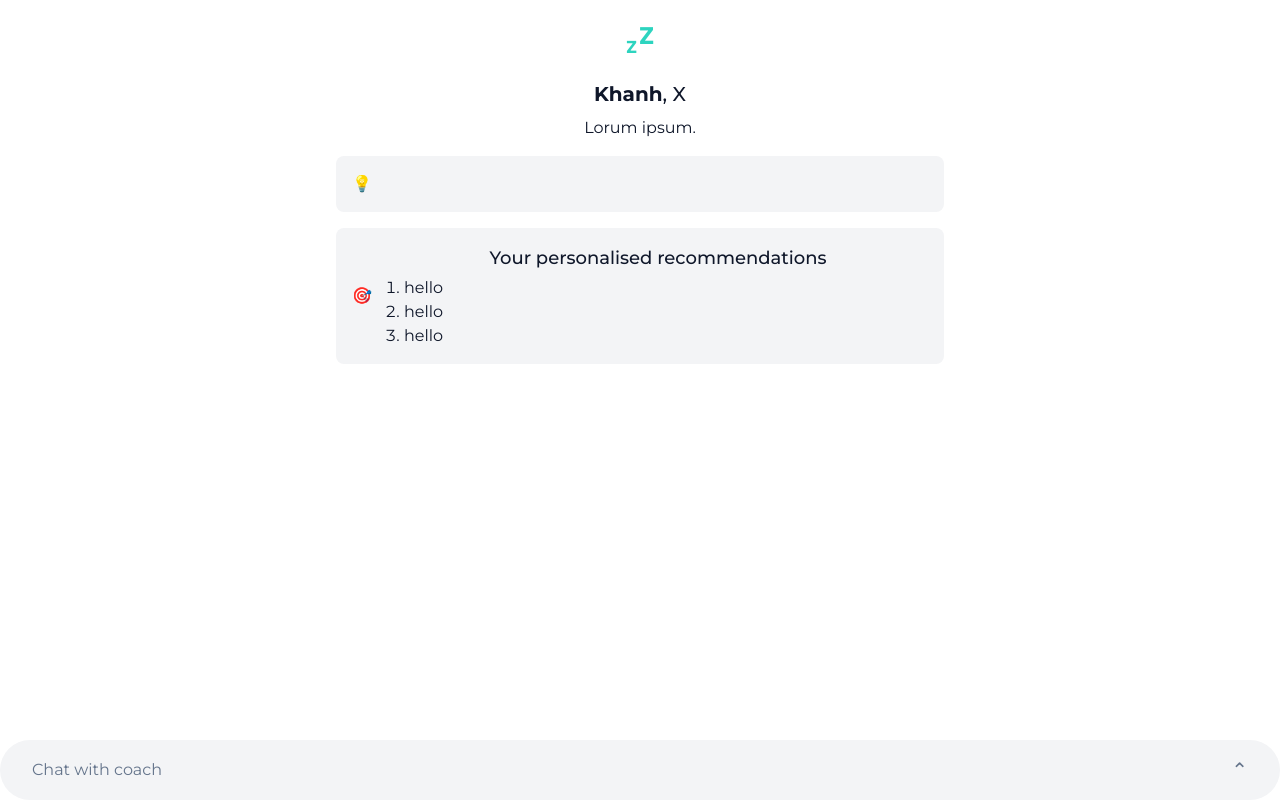
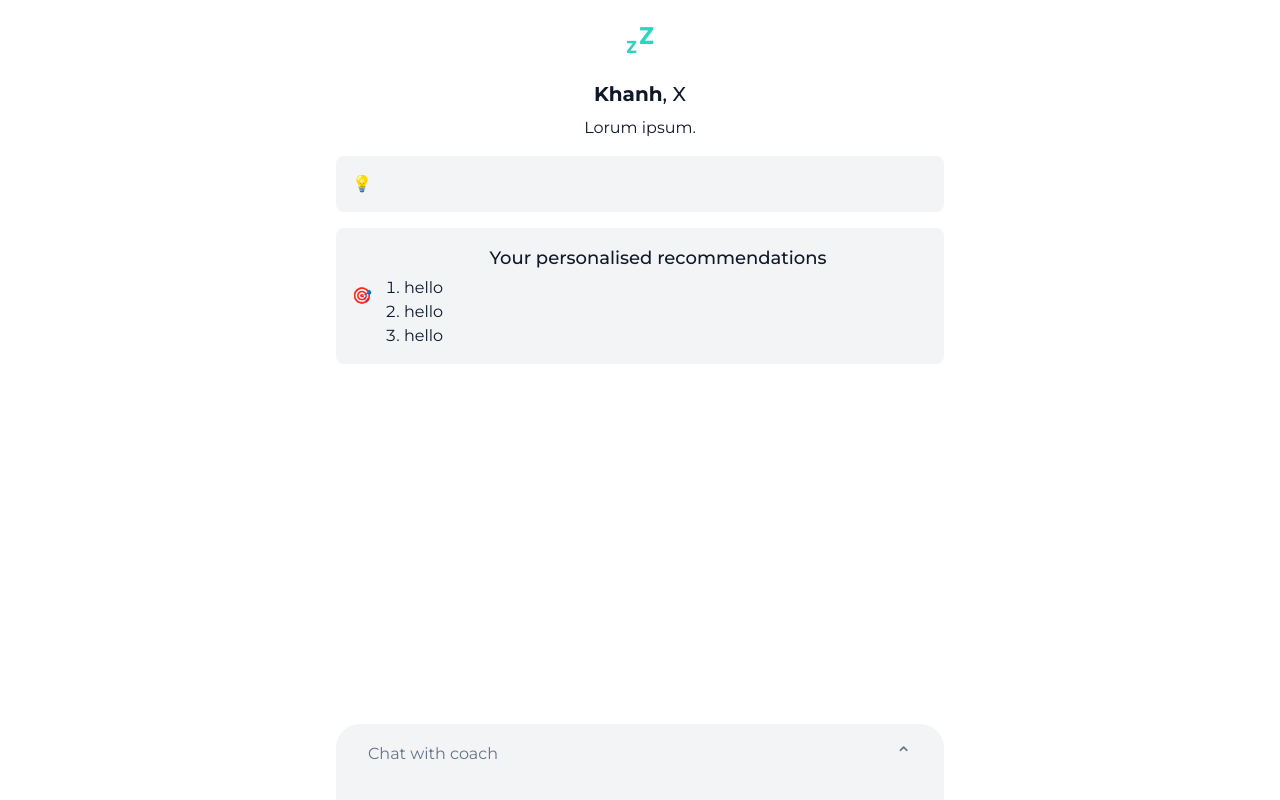
Before and after one commit to Press-Play/SleepAI, a Vue app: page /reco in a window 1280 px wide. Built offline with nearby package versions, Linux system fonts and the light colour scheme.

Commit message:
Minor styling for bigger screens

```diff
--- a/src/pages/SleepRecommendation.vue
+++ b/src/pages/SleepRecommendation.vue
@@ -20,9 +20,11 @@
       </div>
     </div>
   </div>
-  <div class="fixed flex flex-row justify-between inset-x-0 bottom-0 px-8 py-4 rounded-full bg-gray-100 cursor-pointer">
-    <input type="text" name="chat" placeholder="Chat with coach" class="grow placeholder:text-slate-500 bg-transparent active:none focus:outline-none focus:border-none">
-    <div class="text-xl text-slate-500 cursor-pointer">&#8963;</div>
+  <div class="fixed inset-x-0 bottom-0 w-full max-w-screen-sm left-1/2 -translate-x-1/2 px-4">
+    <div class="flex flex-row justify-between px-8 pt-4 pb-8 rounded-t-3xl bg-gray-100 cursor-pointer">
+      <input type="text" name="chat" placeholder="Chat with coach" class="grow placeholder:text-slate-500 bg-transparent active:none focus:outline-none focus:border-none">
+      <div class="text-xl text-slate-500 cursor-pointer">&#8963;</div>
+    </div>
   </div>
 </template>
 
```
